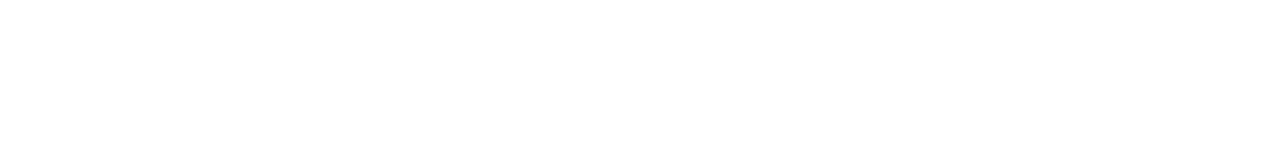
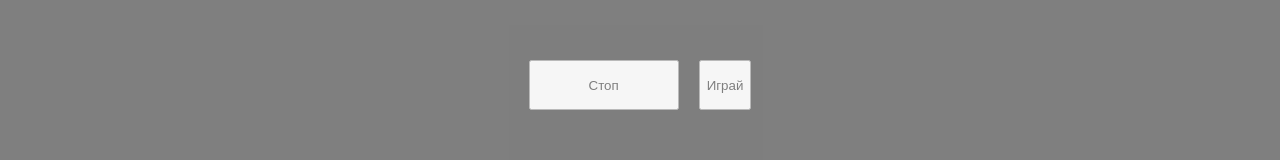
Before and after one commit to karambaJob/player, a React (Create React App) app: page / in a window 1280 px wide. Shown: the part 230-390 px from the top of the page. Built offline with nearby package versions, Linux system fonts and the light colour scheme.

Commit message:
feat: init control

```diff
--- a/src/App.js
+++ b/src/App.js
@@ -62,7 +62,7 @@
 
   return (
     <div style={{ display: "flex", flexDirection: "column", height: "100vh" }}>
-      <div style={{ marginBottom: "20px", flexGrow: 1 }}>
+      <div style={{ marginBottom: "20px", flexGrow: 1, position: "relative" }}>
         <ReactPlayer
           url={DATA[activeIndex].url}
           playing={playing}
@@ -70,16 +70,29 @@
           width="100%"
           height="100%"
         />
-      </div>
-      <div style={{ height: "40px", display: "none" }}>
+        <div
+          style={{
+            position: "absolute",
+            opacity: 0.5,
+            top: 0,
+            bottom: 0,
+            left: 0,
+            right: 0,
+            background: "black",
+            zIndex: 111,
+            display: "flex",
+            alignItems: "center",
+            justifyContent: "center",
+          }}
+        >
           <button
-          style={{ height: "100%", marginRight: "20px" }}
+            style={{ height: "50px", marginRight: "20px", width: "150px" }}
             onClick={handleStop}
           >
             Стоп
           </button>
           <button
-          style={{ height: "100%" }}
+            style={{ height: "50px" }}
             onClick={() => {
               setPlaying(true);
             }}
@@ -87,6 +100,8 @@
             Играй
           </button>
         </div>
+      </div>
+
       <div style={{ height: "150px" }}>
         <VideoThumbnail videos={DATA} onVideoClick={handleVideoClick} />
       </div>
```
Lines whose indentation alone changed are shown as unchanged.
